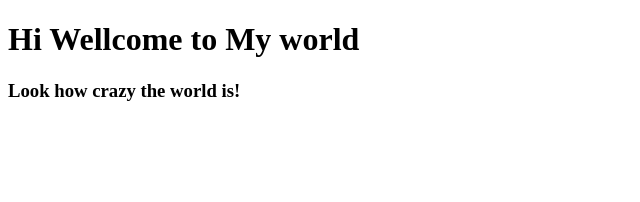
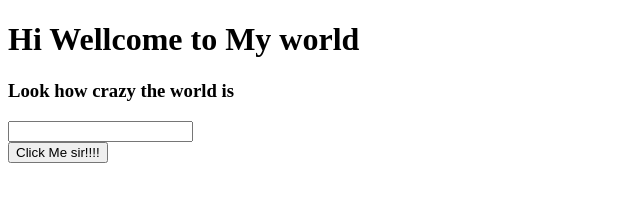
Before and after one commit to AbdullahMahin/My-First-Website, a plain HTML site: page index.html in a window 1280 px wide. Shown: the whole page, without its empty margins (0-640 px from the left). Drawn offline with Linux system fonts and the light colour scheme.

Commit message:
done adding button

```diff
--- a/index.html
+++ b/index.html
@@ -8,6 +8,9 @@
 </head>
 <body>
      <h1>Hi Wellcome to My world</h1>
-     <h3>Look how crazy the world is!</h3>
+     <h3>Look how crazy the world is</h3>
+     <input type="text">
+     <br>
+     <button>Click Me sir!!!!</button>
 </body>
 </html>
```
